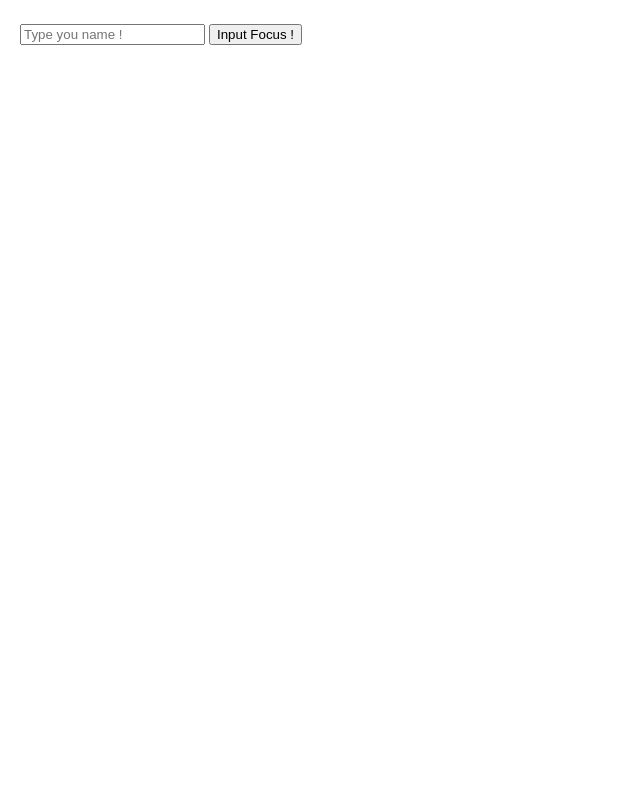
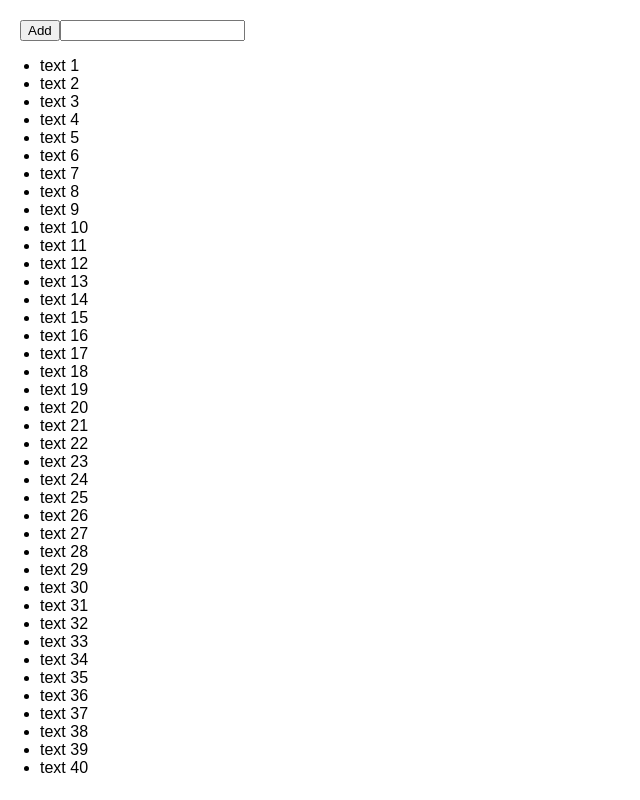
Before and after one commit to jobayed24/react, a React (Vite) app: page / in a window 1280 px wide. Shown: the whole page, without its empty margins (0-640 px from the left). Built offline with nearby package versions, Linux system fonts and the light colour scheme.

Commit message:
when use block start nearest then it works without flushsync

```diff
--- a/src/App.css
+++ b/src/App.css
@@ -45,27 +45,3 @@
 ul {
   padding-inline-start: 20px;
 }
-
-  div {
-    width: 100%;
-    overflow: hidden;
-  }
-
-  nav {
-    text-align: center;
-  }
-
-  button {
-    margin: .25rem;
-  }
-
-  ul,
-  li {
-    list-style: none;
-    white-space: nowrap;
-  }
-
-  li {
-    display: inline;
-    padding: 0.5rem;
-  }
--- a/src/App.jsx
+++ b/src/App.jsx
@@ -1,12 +1,12 @@
 import "./App.css"
-import AccessAnotherDomNode from "./Components/ManipulatingDom/AccessAnotherDomNode"
+import Flushsynch from "./Components/ManipulatingDom/flushsynch"
 
 function App() {
 
 
   return (
     <>
-      <AccessAnotherDomNode />
+      <Flushsynch />
      </>
   )
 }
--- a/src/Components/ManipulatingDom/AccessAnotherDomNode.jsx
+++ b/src/Components/ManipulatingDom/AccessAnotherDomNode.jsx
@@ -5,11 +5,7 @@ export default function AccessAnotherDomNode() {
     const refValue=useRef(null);
       function handleFocue(){
           refValue.current.focus();
-          refValue.current.style.borderRadius="10px"
       }
-
-      console.log(refValue)
-
   return (
     <>
       <Input ref={refValue} placeholder="Type you name !" />
--- /dev/null
+++ b/src/Components/ManipulatingDom/Flushsynch.jsx
@@ -0,0 +1,42 @@
+import React, { useRef, useState } from 'react';
+
+export default function Flushsynch() {
+    const [inputValue,setInputValue]=useState("");
+    const [itemList,setItemList]=useState(arrayList)
+    const getLastElement=useRef(null)
+
+   function handleAddItem(){
+    setInputValue("")
+    setItemList([
+      ...itemList,
+      {
+        id: (itemList.length-1)+1,
+        text: inputValue
+      }
+    ])
+    getLastElement.current.lastChild.scrollIntoView({
+      behavior: 'smooth',
+      block: 'start',
+      inline: 'nearest'
+
+    })
+   }
+  return (
+    <>
+      <button onClick={handleAddItem}>Add</button>
+      <input value={inputValue} onChange={(event)=>setInputValue(event.target.value)}/>
+      <ul ref={getLastElement}>
+        {itemList.map((list)=>(
+          <li key={list.id}>{list.text}</li>
+        ))}
+      </ul>
+    </>
+  )
+}
+
+let generatId=0;
+const arrayList=[];
+for(let i=0; i<40;i++){
+
+  arrayList.push({id: generatId++,text:`text ${i+1}`})
+}
```
Lines whose indentation alone changed are shown as unchanged.
